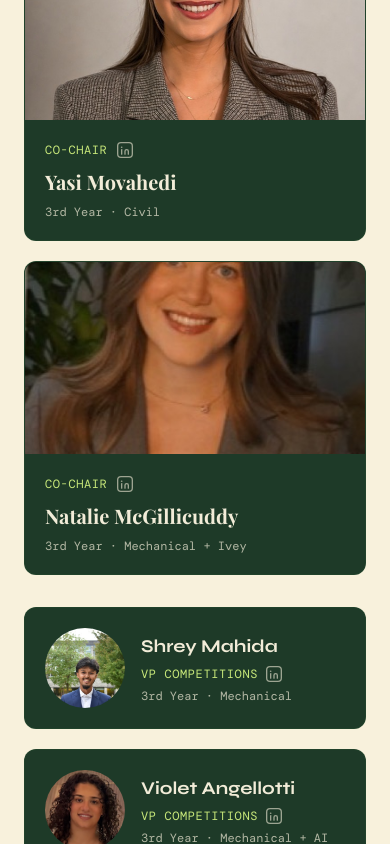
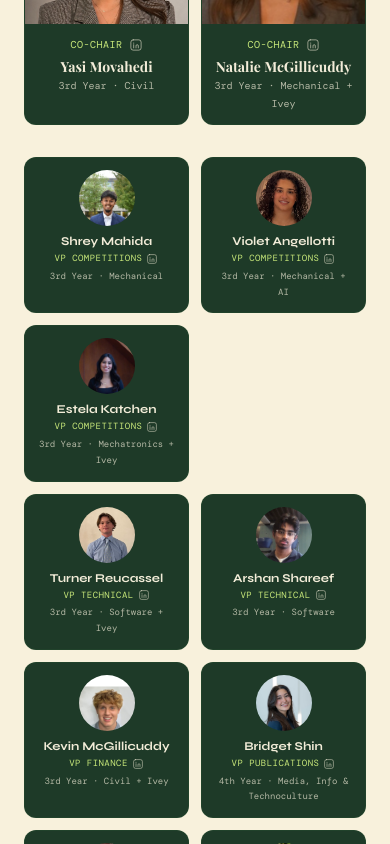
Before and after one commit to Anomaly-E-E/WEC, a React (Vite) app: page / in a window 390 px wide. Shown: the part 5160-6004 px from the top of the page. Built offline with nearby package versions, Linux system fonts and the light colour scheme; a web font is replaced by a local one.

Commit message:
Rework team section mobile layout into compact 2-per-row cards instead of full-width stacked rows

```diff
--- a/src/components/TeamSection.tsx
+++ b/src/components/TeamSection.tsx
@@ -17,7 +17,7 @@ export default function TeamSection() {
       whileHover={{ y: -6 }}
       className="border-forest bg-moss-dark rounded-xl overflow-hidden transition-all duration-300 flex flex-col md:flex-row"
     >
-      <div className="w-full h-48 sm:h-56 md:h-auto md:w-2/5 flex-shrink-0">
+      <div className="w-full h-24 sm:h-32 md:h-auto md:w-2/5 flex-shrink-0">
         {member.photo ? (
           <img
             src={member.photo}
@@ -27,16 +27,16 @@ export default function TeamSection() {
             style={member.photoPosition ? { objectPosition: member.photoPosition } : undefined}
           />
         ) : (
-          <div className="w-full h-full bg-gradient-to-br from-moss to-fern flex items-center justify-center py-10">
-            <span className="font-display text-card-text text-5xl font-bold">
+          <div className="w-full h-full bg-gradient-to-br from-moss to-fern flex items-center justify-center py-4 md:py-10">
+            <span className="font-display text-card-text text-2xl md:text-5xl font-bold">
               {member.initials}
             </span>
           </div>
         )}
       </div>
-      <div className="w-full md:w-3/5 p-5 sm:p-6 flex flex-col justify-center">
-        <div className="flex items-center gap-2 mb-2">
-          <p className="font-mono text-card-accent text-xs tracking-wider uppercase">
+      <div className="w-full md:w-3/5 p-3 sm:p-4 md:p-6 flex flex-col justify-center items-center md:items-start text-center md:text-left">
+        <div className="flex items-center gap-1.5 md:gap-2 mb-1 md:mb-2">
+          <p className="font-mono text-card-accent text-[10px] md:text-xs tracking-wider uppercase">
             {member.role}
           </p>
           {member.linkedin && (
@@ -47,15 +47,15 @@ export default function TeamSection() {
               aria-label={`${member.name} on LinkedIn`}
               className="text-card-text/60 hover:text-card-accent transition-colors flex items-center"
             >
-              <Icon name="linkedin" className="w-5 h-5" />
+              <Icon name="linkedin" className="w-3.5 h-3.5 md:w-5 md:h-5" />
             </a>
           )}
         </div>
-        <h3 className="font-display text-card-text font-bold text-xl sm:text-2xl mb-2">
+        <h3 className="font-display text-card-text font-bold text-sm sm:text-base md:text-2xl mb-0.5 md:mb-2 leading-tight">
           {member.name}
         </h3>
         {member.yearDiscipline && (
-          <p className="font-mono text-card-text/70 text-xs">
+          <p className="font-mono text-card-text/70 text-[10px] md:text-xs">
             {member.yearDiscipline}
           </p>
         )}
@@ -66,7 +66,7 @@ export default function TeamSection() {
   const MemberCard = ({ member }: { member: TeamMember }) => (
     <motion.div
       whileHover={{ y: -6 }}
-      className="border-forest bg-moss-dark rounded-xl p-5 md:p-6 flex flex-row items-center gap-4 text-left md:block md:text-center transition-all duration-300"
+      className="border-forest bg-moss-dark rounded-xl p-3 md:p-6 flex flex-col items-center text-center md:block transition-all duration-300"
     >
       {member.photo ? (
         <img
@@ -75,22 +75,21 @@ export default function TeamSection() {
           width={96}
           height={96}
           loading="lazy"
-          className="w-20 h-20 md:w-24 md:h-24 md:mx-auto md:mb-4 rounded-full object-cover flex-shrink-0"
+          className="w-14 h-14 md:w-24 md:h-24 mx-auto mb-2 md:mb-4 rounded-full object-cover flex-shrink-0"
           style={member.photoPosition ? { objectPosition: member.photoPosition } : undefined}
         />
       ) : (
-        <div className="w-20 h-20 md:w-24 md:h-24 md:mx-auto md:mb-4 rounded-full bg-gradient-to-br from-moss to-fern flex items-center justify-center flex-shrink-0">
-          <span className="font-display text-card-text text-xl md:text-2xl font-bold">
+        <div className="w-14 h-14 md:w-24 md:h-24 mx-auto mb-2 md:mb-4 rounded-full bg-gradient-to-br from-moss to-fern flex items-center justify-center flex-shrink-0">
+          <span className="font-display text-card-text text-base md:text-2xl font-bold">
             {member.initials}
           </span>
         </div>
       )}
-      <div className="min-w-0 flex-1 md:flex-none">
-        <h3 className="font-sans text-card-text font-bold text-lg mb-1">
+      <h3 className="font-sans text-card-text font-bold text-xs sm:text-sm md:text-lg mb-0.5 md:mb-1 leading-tight">
         {member.name}
       </h3>
-        <div className="flex items-center gap-1.5 md:justify-center">
-          <p className="font-mono text-card-accent text-xs tracking-wider uppercase">
+      <div className="flex items-center justify-center gap-1 md:gap-1.5">
+        <p className="font-mono text-card-accent text-[9px] sm:text-[10px] md:text-xs tracking-wider uppercase">
           {member.role}
         </p>
         {member.linkedin && (
@@ -101,16 +100,15 @@ export default function TeamSection() {
             aria-label={`${member.name} on LinkedIn`}
             className="text-card-text/60 hover:text-card-accent transition-colors flex items-center"
           >
-              <Icon name="linkedin" className="w-5 h-5" />
+            <Icon name="linkedin" className="w-3 h-3 md:w-5 md:h-5" />
           </a>
         )}
       </div>
       {member.yearDiscipline && (
-          <p className="font-mono text-card-text/70 text-xs mt-1">
+        <p className="font-mono text-card-text/70 text-[9px] sm:text-[10px] md:text-xs mt-0.5 md:mt-1">
           {member.yearDiscipline}
         </p>
       )}
-      </div>
     </motion.div>
   );
 
@@ -130,7 +128,7 @@ export default function TeamSection() {
         </ScrollReveal>
 
         <ScrollReveal delay={0.2}>
-          <div className="max-w-4xl mx-auto grid grid-cols-1 md:grid-cols-2 gap-5 md:gap-6 mb-8">
+          <div className="max-w-4xl mx-auto grid grid-cols-2 gap-3 md:gap-6 mb-8">
             {coChairs.map((member, i) => (
               <CoChairCard key={i} member={member} />
             ))}
@@ -138,9 +136,9 @@ export default function TeamSection() {
         </ScrollReveal>
 
         <ScrollReveal delay={0.3}>
-          <div className="flex flex-col items-center gap-5 md:gap-6">
+          <div className="flex flex-col items-center gap-3 md:gap-6">
             <div className="w-full flex justify-center">
-              <div className="grid grid-cols-1 md:grid-cols-3 gap-5 md:gap-6 max-w-3xl w-full md:w-auto">
+              <div className="grid grid-cols-2 md:grid-cols-3 gap-3 md:gap-6 max-w-3xl w-full md:w-auto">
                 {vpCompetitions.map((member, i) => (
                   <MemberCard key={i} member={member} />
                 ))}
@@ -148,7 +146,7 @@ export default function TeamSection() {
             </div>
 
             <div className="w-full flex justify-center">
-              <div className="grid grid-cols-1 md:grid-cols-4 gap-5 md:gap-6 max-w-4xl w-full md:w-auto">
+              <div className="grid grid-cols-2 md:grid-cols-4 gap-3 md:gap-6 max-w-4xl w-full md:w-auto">
                 {vpTechnical.map((member, i) => (
                   <MemberCard key={i} member={member} />
                 ))}
@@ -162,7 +160,7 @@ export default function TeamSection() {
             </div>
 
             <div className="w-full flex justify-center">
-              <div className="grid grid-cols-1 md:grid-cols-4 gap-5 md:gap-6 max-w-4xl w-full md:w-auto">
+              <div className="grid grid-cols-2 md:grid-cols-4 gap-3 md:gap-6 max-w-4xl w-full md:w-auto">
                 {vpSponsorship.map((member, i) => (
                   <MemberCard key={i} member={member} />
                 ))}
```
Lines whose indentation alone changed are shown as unchanged.
